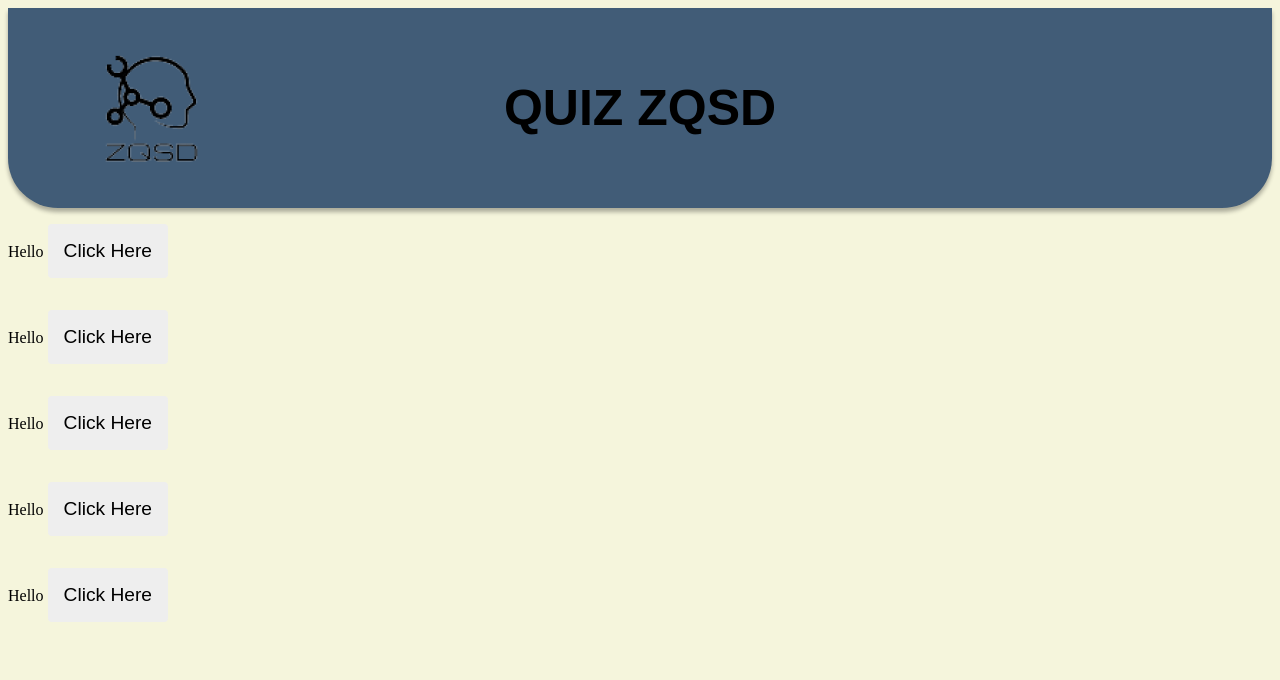
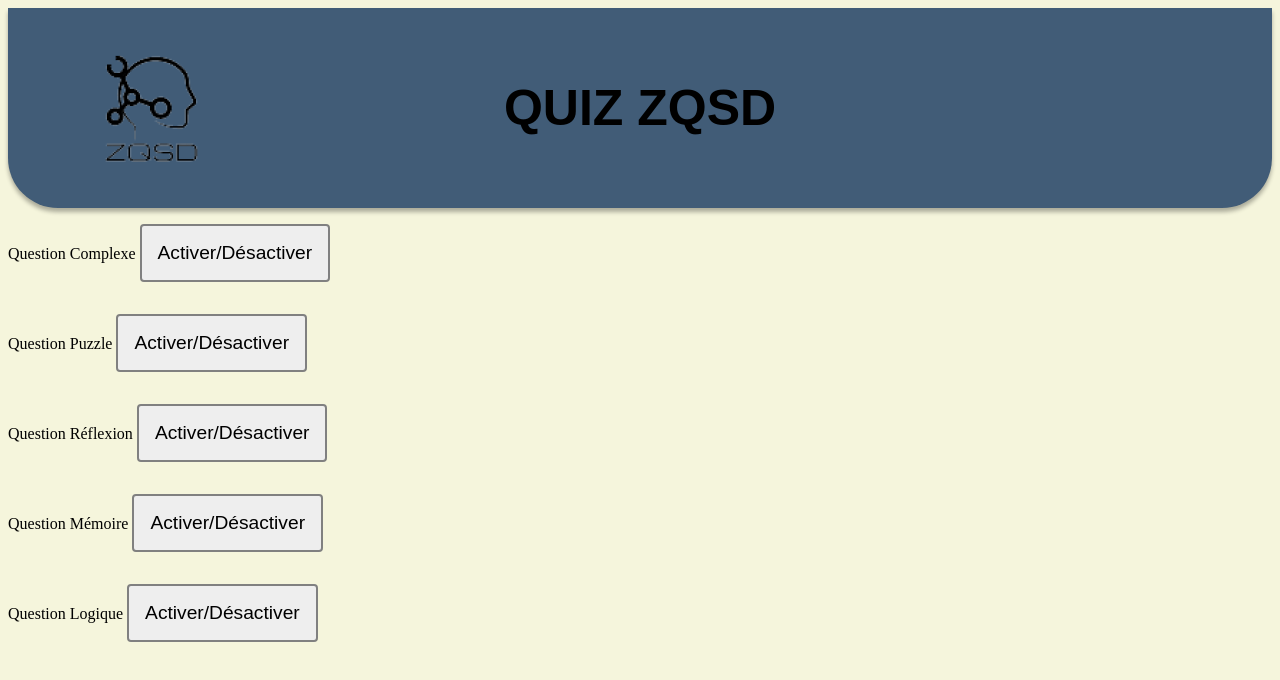
Before and after one commit to 2019-2020-ps6/2022-2023-ps6-zqsd, an Angular app in the folder front-end/: page /MemoryWork in a window 1280 px wide. Shown: the top 680 px of the page. Built offline with nearby package versions, Linux system fonts and the light colour scheme.

Commit message:
mise en page parametre avancés

```diff
--- a/front-end/src/app/AdvancedParamter/FocusWork/FocusWorkAdvancedParameter.component.html
+++ b/front-end/src/app/AdvancedParamter/FocusWork/FocusWorkAdvancedParameter.component.html
@@ -1,34 +1,34 @@
 <div class="listOfButton" id="listOfButtonFocusWork">
     <div class="buttonAdvancedParameter" id="backgroundFocusWork">
         <span class="textButton">
-            Hello
+            Fond
         </span>
         <button (click)="switchCurrentBackground()">
-            Click Here
+          Activer/Désactiver
         </button>
     </div>
     <div class="buttonAdvancedParameter" id="questionAnimationFocusWork">
         <span class="textButton">
-            Hello
+            Animation Question
         </span>
         <button (click)="switchCurrentQuestionAnimation()">
-            Click Here
+          Activer/Désactiver
         </button>
     </div>
     <div class="buttonAdvancedParameter" id="rightAnswerAnimationFocusWork">
         <span class="textButton">
-            Hello
+            Visuel Reponse Juste
         </span>
         <button (click)="switchCurrentRightAnswerAnimation()">
-            Click Here
+          Activer/Désactiver
         </button>
     </div>
     <div class="buttonAdvancedParameter" id="wrongAnswerAnimationFocusWork">
         <span class="textButton">
-            Hello
+          Visuel Reponse Fausse
         </span>
         <button (click)="switchCurrentWrongAnswerAnimation()">
-            Click Here
+          Activer/Désactiver
         </button>
     </div>
 </div>
--- a/front-end/src/app/AdvancedParamter/MainAdvancedParameter/MainAdvancedParameter.component.html
+++ b/front-end/src/app/AdvancedParamter/MainAdvancedParameter/MainAdvancedParameter.component.html
@@ -1,16 +1,17 @@
-<span class="titlte" >My text fixed 2</span>
-<a (click)="ActivateChronometer()"> RER</a>
-<button (click)="ActivateChronometer()">AZERTY</button>
+<h1 style="text-align:center; margin-bottom: 50px;">PARAMÈTRES AVANCÉS</h1>
+<button class="button-advended-parameter"(click)="ActivateChronometer()">CHRONOMÈTRE</button>
 <div *ngIf = "ChronometerisEnable">
     <app-ChonometerAdvancedParameter></app-ChonometerAdvancedParameter>
 </div>
 
-<button (click)="ActivateMemoryWork()">AZERTY</button>
+<button class="button-advended-parameter"(click)="ActivateMemoryWork()">MÉMOIRE</button>
 <div *ngIf = "MemoryWorkisEnable">
     <app-MemoryWorkAdvancedParameter></app-MemoryWorkAdvancedParameter>
 </div>
 
-<button (click)="ActivateFocusWork()">AZERTY</button>
+<button class="button-advended-parameter"(click)="ActivateFocusWork()">ATTENTION</button>
 <div *ngIf = "FocusWorkisEnable">
     <app-FocusWorkAdvancedParameter></app-FocusWorkAdvancedParameter>
 </div>
+<button routerLink="/homePage" class="button-home"> Accueil</button>
+<button class = "button-parametre">Retour</button>
--- a/front-end/src/app/AdvancedParamter/MemoryWork/MemoryWorkAdvancedParameter.component.html
+++ b/front-end/src/app/AdvancedParamter/MemoryWork/MemoryWorkAdvancedParameter.component.html
@@ -1,42 +1,42 @@
 <div class="listOfButton" id="listOfButtonFocusWork">
     <div class="buttonAdvancedParameter" id="complexeQuestionMemoryWork">
         <span class="textButton">
-            Hello
+          Question Complexe
         </span>
         <button (click)="switchCurrentComplexQuestion()">
-            Click Here
+          Activer/Désactiver
         </button>
     </div>
     <div class="buttonAdvancedParameter" id="puzzleMemoryWork">
         <span class="textButton">
-            Hello
+            Question Puzzle
         </span>
         <button (click)="switchCurrentPuzzle()">
-            Click Here
+          Activer/Désactiver
         </button>
     </div>
     <div class="buttonAdvancedParameter" id="reflexionMemoryWork">
         <span class="textButton">
-            Hello
+            Question Réflexion
         </span>
         <button (click)="switchCurrentReflection()">
-            Click Here
+          Activer/Désactiver
         </button>
     </div>
     <div class="buttonAdvancedParameter" id="memoryMemoryWork">
         <span class="textButton">
-            Hello
+            Question Mémoire
         </span>
         <button (click)="switchCurrentMemory()">
-            Click Here
+          Activer/Désactiver
         </button>
     </div>
     <div class="buttonAdvancedParameter" id="logicMemoryWork">
         <span class="textButton">
-            Hello
+            Question Logique
         </span>
         <button (click)="switchCurrentLogic()">
-            Click Here
+          Activer/Désactiver
         </button>
     </div>
 </div>
--- a/front-end/src/app/AdvancedParamter/MemoryWork/MemoryWorkAdvancedParameter.component.scss
+++ b/front-end/src/app/AdvancedParamter/MemoryWork/MemoryWorkAdvancedParameter.component.scss
@@ -0,0 +1,5 @@
+.listOfButton {
+  display: flex;
+  flex-direction: column;
+  align-items: flex-start;
+}
--- a/front-end/src/app/Parameter/ParameterPage.component/ParameterPage.component.html
+++ b/front-end/src/app/Parameter/ParameterPage.component/ParameterPage.component.html
@@ -1,5 +1,5 @@
 <div>
-  <h1 style="text-align:center;">PARAMETRES</h1>
+  <h1 style="text-align:center;">PARAMÈTRES</h1>
   <app-ParameterMusic></app-ParameterMusic>
   <app-ParameterSizeText></app-ParameterSizeText>
   <button routerLink="/homePage" class="button-home"> Accueil</button>
--- a/front-end/src/styles.scss
+++ b/front-end/src/styles.scss
@@ -1,7 +1,7 @@
 /* You can add global styles to this file, and also import other style files */
 button {
   background-color: #eee;
-  border: none;
+  border: 2px solid gray;
   border-radius: 4px;
   cursor: pointer;
   color: black;
@@ -92,10 +92,10 @@ html, body, app-root {
   cursor: pointer;
   box-shadow: 0 4px 4px rgba(0, 0, 0, 0.3);
   outline: none;
-  position: absolute;
-  bottom: 0;
-  left: 0;
-  margin-left: 20px;
+  position: fixed;
+  bottom: 20px;
+  left: 20px;
+  z-index: 9999;
 
   &:hover {
     background-color: #e0e0e0;
@@ -138,10 +138,10 @@ html, body, app-root {
   cursor: pointer;
   box-shadow: 0 4px 4px rgba(0, 0, 0, 0.3);
   outline: none;
-  position: absolute;
-  bottom: 0;
-  right: 0;
-  margin-right: 20px;
+  position: fixed;
+  bottom: 20px;
+  right: 20px;
+  z-index: 9999;
 }
 .button-return{
   display: inline-block;
@@ -162,3 +162,22 @@ html, body, app-root {
   left: 50%;
   transform: translateX(-50%);
 }
+.button-advended-parameter{
+  background-color: #eee;
+  border: none;
+  border-radius: 4px;
+  cursor: pointer;
+  color: black;
+  border: 2px solid #000;
+  font-size: 1.2rem;
+  padding: 1rem;
+  margin-right: 1rem;
+  margin-bottom: 1rem;
+  margin-top: 1rem;
+  flex-grow: 1;
+  box-shadow: 0px 2px 4px rgba(0, 0, 0, 0.4);
+  width: 200px;
+  height: 75px;
+  justify-content: flex-end;
+  display: flex;
+}
```
